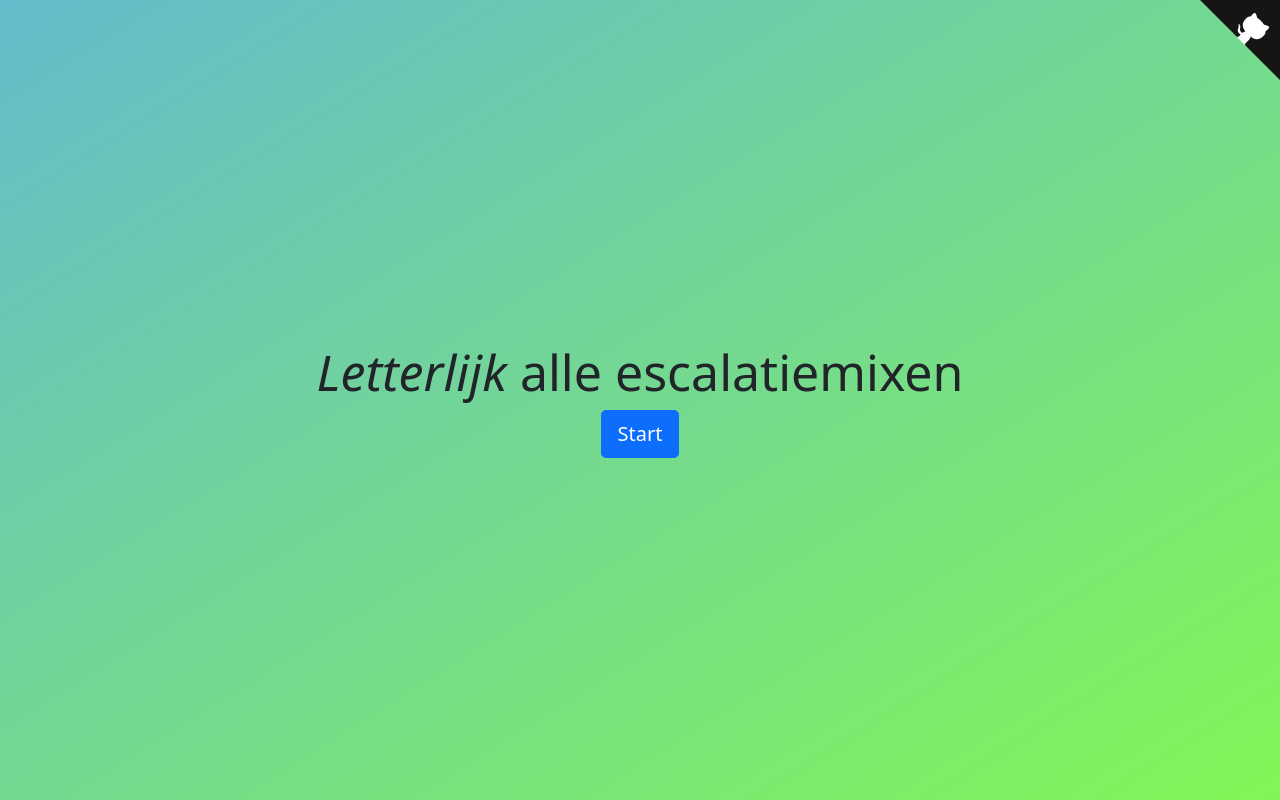
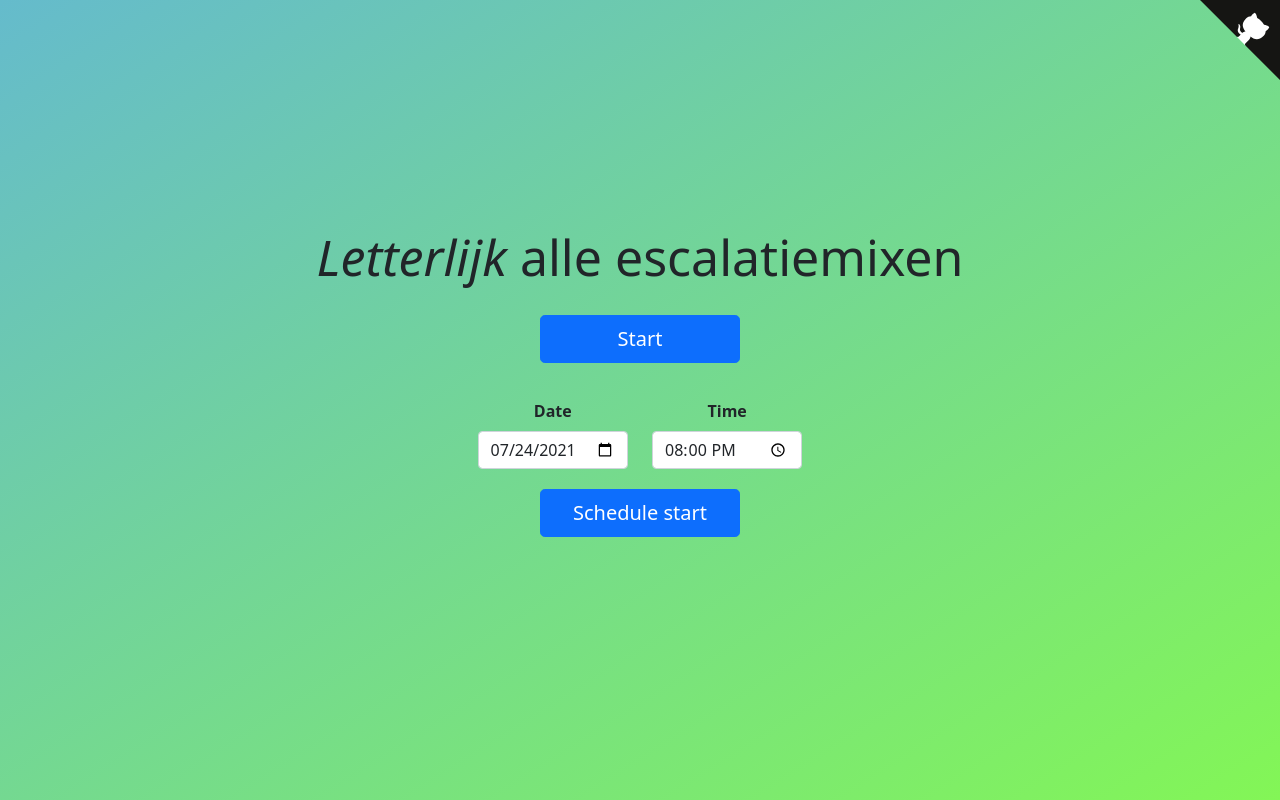
Before and after one commit to Davvos11/escalatiemix, a React (Create React App) app: page / in a window 1280 px wide. Built offline with nearby package versions, Linux system fonts and the light colour scheme.

Commit message:
Add schedule start feature

```diff
--- a/package.json
+++ b/package.json
@@ -15,6 +15,7 @@
     "@types/react": "^17.0.14",
     "@types/react-dom": "^17.0.9",
     "bootstrap": "^5.0.2",
+    "moment": "^2.29.1",
     "react": "^17.0.2",
     "react-bootstrap": "^2.0.0-beta.4",
     "react-dom": "^17.0.2",
--- a/src/App.tsx
+++ b/src/App.tsx
@@ -1,10 +1,12 @@
 import React, {Component} from 'react';
-import {Button, Container} from "react-bootstrap";
-import {getMixes, mix} from "./functions";
+import {Button, Container} from 'react-bootstrap';
+import moment, {Moment, Duration} from 'moment';
 
-import styles from "./styles.module.css"
-import Player, {change} from "./Player";
-import Bar from "./Bar";
+import {getMixes, mix} from './functions';
+import styles from './styles.module.css';
+import Player, {change} from './Player';
+import Bar from './Bar';
+import {ScheduleForm, ScheduleFormProps} from './ScheduleForm';
 
 type state = {
     mixes: mix[] | undefined,
@@ -13,9 +15,12 @@ type state = {
     duration: number,
     left: number,
     eta: Date,
-    index: number
-    started: boolean
-    loadingPart: number
+    index: number,
+    started: boolean,
+    startAt?: Moment,
+    startAtDuration?: Duration,
+    scheduleTickIntervalId?: NodeJS.Timeout,
+    loadingPart: number,
     loadingTotal: number
 }
 
@@ -40,6 +45,8 @@ class App extends Component<{}, state> {
             eta: new Date(),
             index: index,
             started: false,
+            startAt: undefined,
+            startAtDuration: undefined,
             loadingPart: 0,
             loadingTotal: 0
         }
@@ -55,14 +62,27 @@ class App extends Component<{}, state> {
         }
 
         // If the user has not pressed start yet, show the start button
-        if (!this.state.started) {
-            return <div className={styles.start}>
-                <h1><i>Letterlijk</i> alle escalatiemixen</h1>
-                <Button size="lg"
-                        onClick={() => this.setState({started: true})}>
-                    Start
-                </Button>
-            </div>
+        if (!this.state.started && !this.state.startAt) {
+            return (
+                <div className={styles.start}>
+                    <h1><i>Letterlijk</i> alle escalatiemixen</h1>
+                    <Button className={styles.startButton} size="lg"
+                            onClick={() => this.setState({started: true})}>
+                        Start
+                    </Button>
+
+                    <ScheduleForm className="my-3" onSubmit={this.handleScheduleSubmit} />
+                </div>
+            );
+        } else if (!this.state.started && this.state.startAt) {
+            return (
+                <div className={styles.start}>
+                    <h1><i>Letterlijk</i> alle escalatiemixen</h1>
+
+                    <h3 className="mt-5 mb-3">Scheduled for {this.state.startAt.format('YYYY-MM-DD HH:mm')}</h3>
+                    {this.state.startAtDuration && <h3 className="my-3">Starting in {this.formatStartAtDuration()}</h3>}
+                </div>
+            );
         }
 
         const mix = this.state.mixes[this.state.index]
@@ -108,6 +128,53 @@ class App extends Component<{}, state> {
                 this.resizeIcons()
             })
         }
+    }
+
+    componentWillUnmount() {
+        if (this.state.scheduleTickIntervalId) {
+            clearInterval(this.state.scheduleTickIntervalId);
+        }
+    }
+
+    private handleScheduleSubmit: ScheduleFormProps['onSubmit'] = (values, event) => {
+        event.preventDefault();
+
+        this.setState({
+            startAt: moment(`${values.date} ${values.time}`, 'YYYY-MM-DD HH:mm'),
+            scheduleTickIntervalId: setInterval(this.scheduleTick, 1000)
+        });
+    }
+
+    private scheduleTick = () => {
+        if (this.state.startAt) {
+            const diff = this.state.startAt.diff(moment());
+
+            console.log('tick');
+
+            if (diff < 0) {
+                this.setState({
+                    started: true
+                });
+
+                if (this.state.scheduleTickIntervalId) {
+                    clearInterval(this.state.scheduleTickIntervalId);
+                }
+            } else {
+                this.setState({
+                    startAtDuration: moment.duration(diff)
+                });
+            }
+        }
+    }
+
+    private formatStartAtDuration = () => {
+        const duration = this.state.startAtDuration;
+        if (!duration) {
+            return;
+        }
+
+        const parts = [Math.floor(duration.asHours()), duration.minutes(), duration.seconds()];
+        return parts.map((s) => s.toString().padStart(2, '0')).join(':');
     }
 
     private loadSong = (index: number) => {
--- /dev/null
+++ b/src/ScheduleForm.tsx
@@ -0,0 +1,58 @@
+import {Component} from 'react';
+import {Button, Col, Form, FormProps, Row} from 'react-bootstrap';
+import moment from 'moment';
+
+import styles from './styles.module.css';
+
+export interface ScheduleFormValues {
+    date: string;
+    time: string;
+};
+
+export interface ScheduleFormProps extends Omit<FormProps, 'onSubmit'> {
+    onSubmit: (values: ScheduleFormValues, event: React.FormEvent<HTMLFormElement>) => void;
+};
+
+export type SccheduleFormState = ScheduleFormValues;
+
+export class ScheduleForm extends Component<ScheduleFormProps, SccheduleFormState> {
+    constructor(props: Readonly<ScheduleFormProps>) {
+        super(props);
+
+        const start = moment().startOf('hour').add(1, 'hour');
+
+        this.state = {
+            date: start.format('YYYY-MM-DD'),
+            time: start.format('HH:mm')
+        };
+    }
+
+    render() {
+        const {onSubmit, ...props} = this.props;
+        const now = moment();
+
+        return (
+            <Form onSubmit={(event) => onSubmit(this.state, event)} {...props}>
+                <Row xs={1} sm={2}>
+                    <Col>
+                        <Form.Group controlId="schedule-date">
+                            <Form.Label className="fw-bold">Date</Form.Label>
+                            <Form.Control name="date" type="date" min={now.format('YYYY-MM-DD')}
+                                value={this.state.date} onChange={(event) => this.setState({date: event.target.value})} />
+                        </Form.Group>
+                    </Col>
+                    <Col>
+                        <Form.Group controlId="schedule-time">
+                            <Form.Label className="fw-bold">Time</Form.Label>
+                            <Form.Control name="time" type="time" min={now.format('HH:mm')}
+                                value={this.state.time} onChange={(event) => this.setState({time: event.target.value})} />
+                        </Form.Group>
+                    </Col>
+                </Row>
+                <Button className={styles.startButton} size="lg" type="submit">
+                    Schedule start
+                </Button>
+            </Form>
+        )
+    }
+};
--- a/src/styles.module.css
+++ b/src/styles.module.css
@@ -15,6 +15,12 @@
     justify-content: center;
     align-items: center;
     align-content: stretch;
+}
+
+.startButton {
+    min-width: 10em;
+    margin-top: 1em;
+    margin-bottom: 1em;
 }
 
 .albumArt {
```
Also changed, not shown: 2 other files (tests, documents, lock files or other folders).
